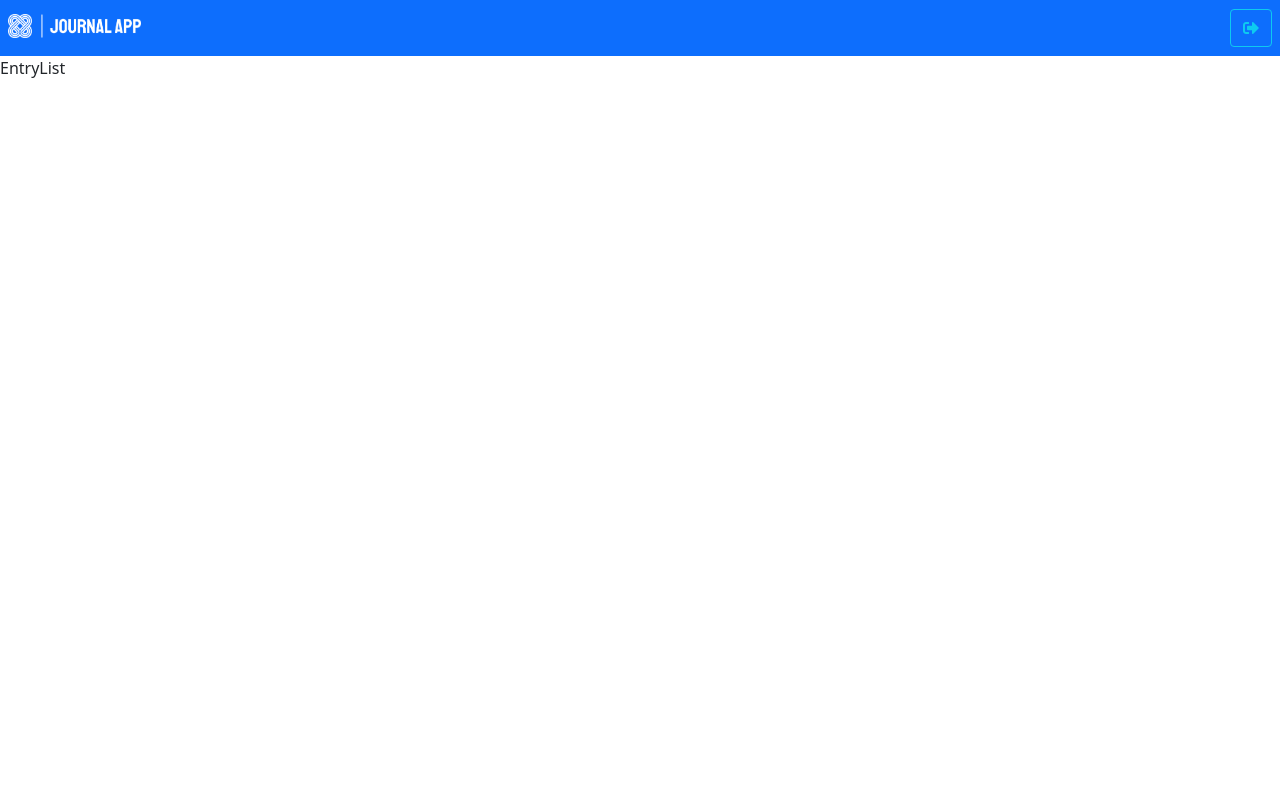
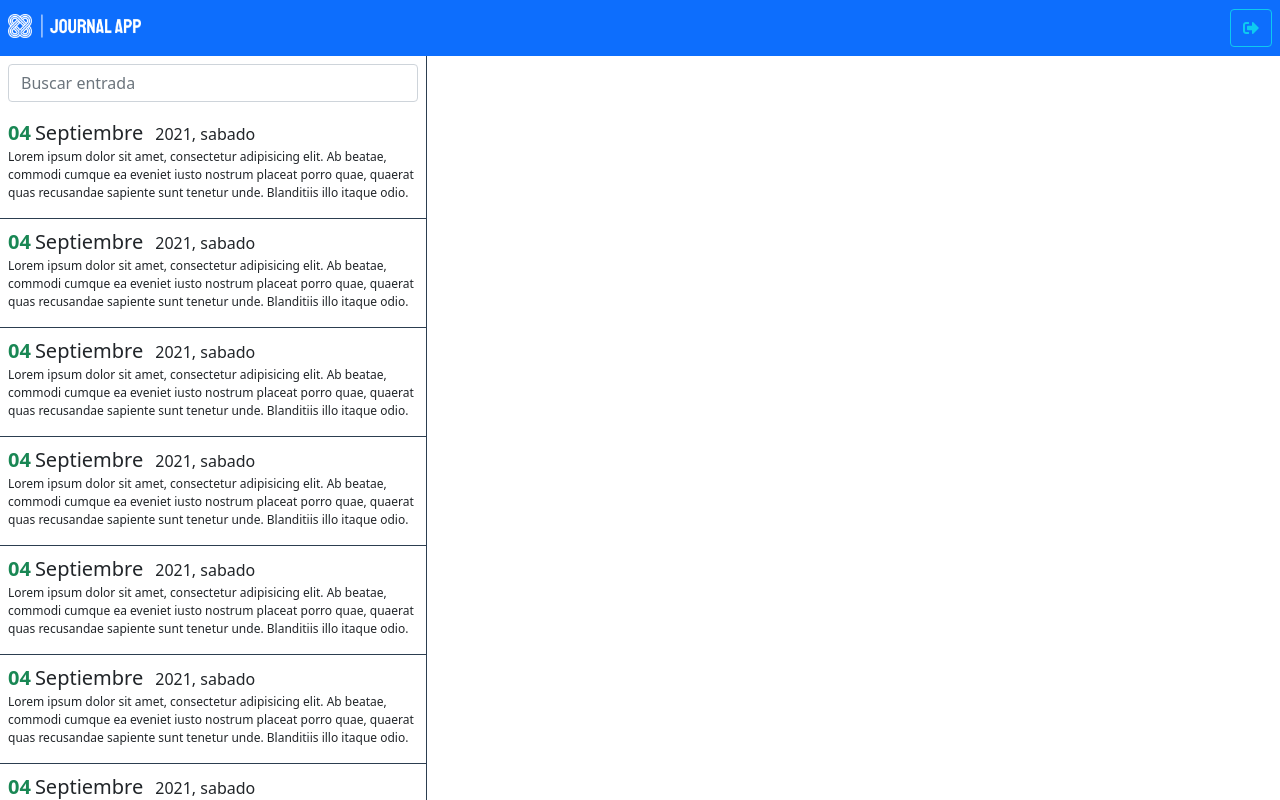
Before and after one commit to CristhianDaza/journal-app, a Vue app: page /#/daybook in a window 1280 px wide. Built offline with nearby package versions, Linux system fonts and the light colour scheme; the HTML template or start-up script is replaced by a standard one.

Commit message:
Agegando Entry

```diff
--- /dev/null
+++ b/src/modules/daybook/components/Entry.vue
@@ -0,0 +1,39 @@
+<template>
+  <div
+    class="entry-container pb-3 pointer p-2"
+  >
+    <div class="entry-title d-flex">
+      <span class="text-success fs-5 fw-bold">04</span>
+      <span class="mx-1 fs-5">Septiembre</span>
+      <span class="mx-2 fw-light">2021, sabado</span>
+    </div>
+    <div class="entry-description">
+      Lorem ipsum dolor sit amet, consectetur adipisicing elit. Ab beatae, commodi cumque ea eveniet iusto nostrum placeat porro quae, quaerat quas recusandae sapiente sunt tenetur unde. Blanditiis illo itaque odio.
+    </div>
+  </div>
+</template>
+
+<script>
+export default {
+  name: 'Entry'
+}
+</script>
+
+<style lang="scss" scoped>
+  .entry-container {
+    border-bottom: 1px solid #2C3E50;
+    transition: .2s all ease-in;
+
+    &:hover {
+      background-color: lighten($color: grey, $amount: 45);
+    }
+
+    .entry-description {
+      font-size: 12px;
+    }
+
+    .entry-title {
+      align-items: baseline;
+    }
+  }
+</style>
--- /dev/null
+++ b/src/modules/daybook/components/EntryList.vue
@@ -0,0 +1,39 @@
+<template>
+  <div class="entry-list-container">
+    <div class="p-2">
+      <input
+        type="text"
+        class="form-control"
+        placeholder="Buscar entrada"
+      >
+    </div>
+
+    <div class="entry-scrollarea">
+      <Entry
+        v-for="item in 100"
+        :key="item"
+      />
+    </div>
+  </div>
+</template>
+
+<script>
+import { defineAsyncComponent } from 'vue'
+export default {
+  name: 'EntryList',
+  components: {
+    Entry: defineAsyncComponent(() => import('./Entry'))
+  }
+}
+</script>
+
+<style lang="scss" scoped>
+  .entry-list-container {
+    border-right: 1px solid #2C3E50;
+    height: calc(100vh - 56px);
+  }
+  .entry-scrollarea {
+    height: calc(100vh - 110px);
+    overflow: scroll;
+  }
+</style>
--- a/src/modules/daybook/layouts/DayBookLayout.vue
+++ b/src/modules/daybook/layouts/DayBookLayout.vue
@@ -2,7 +2,7 @@
   <Navbar />
   <div class="d-flex">
     <div class="col-4">
-      EntryList
+      <EntryList />
     </div>
     <div class="col">
       <router-view />
@@ -15,7 +15,8 @@ import { defineAsyncComponent } from 'vue'
 export default {
   name: 'DayBookLayout',
   components: {
-    Navbar: defineAsyncComponent(() => import('../components/Navbar'))
+    Navbar: defineAsyncComponent(() => import('../components/Navbar')),
+    EntryList: defineAsyncComponent(() => import('../components/EntryList'))
   }
 }
 </script>
--- a/src/styles/styles.scss
+++ b/src/styles/styles.scss
@@ -10,3 +10,7 @@ $theme-colors: (
 );
 
 @import "node_modules/bootstrap/scss/bootstrap";
+
+.pointer {
+  cursor: pointer;
+}
```
